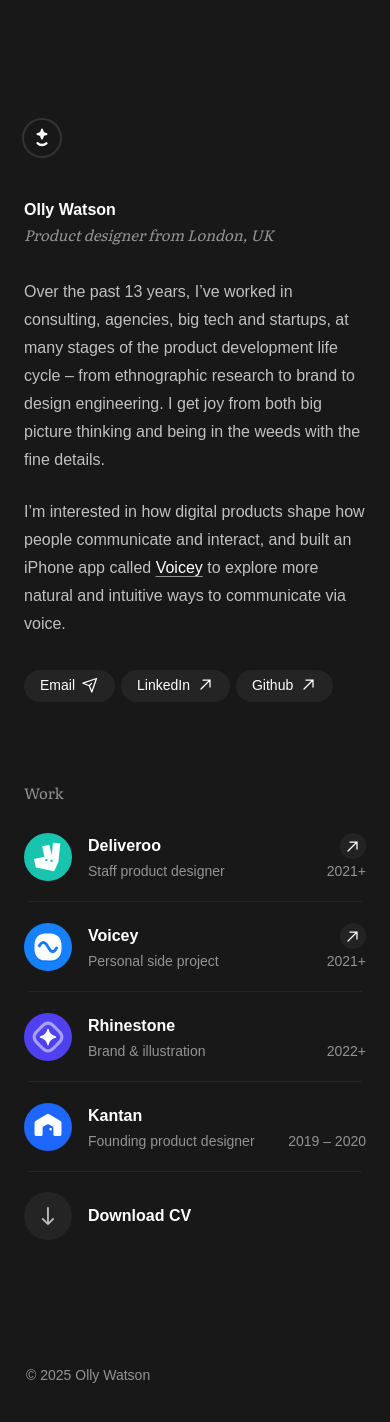
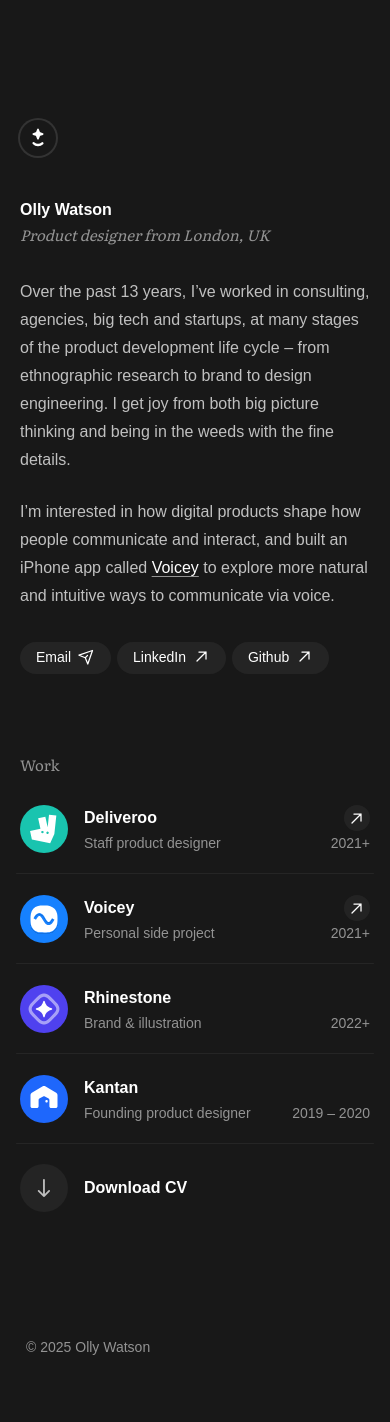
Before and after one commit to ollywatson/ollyw.at, a Next.js app: page / in a window 390 px wide. Shown: the top 1422 px of the page. Built offline with nearby package versions, Linux system fonts and the light colour scheme; a web font is replaced by a local one.

Commit message:
Adjustments for mobile

```diff
--- a/app/page.tsx
+++ b/app/page.tsx
@@ -7,7 +7,7 @@
 export default function Home() {
   return (
     <main>
-      <div className="max-w-[600px] z-10 mx-auto mt-[120px] px-6">
+      <div className="max-w-[600px] z-10 mx-auto mt-[120px] px-5">
         <GlowIcon />
       </div>
       <div className="relative max-w-[600px] z-10 mx-auto mt-10">
--- a/app/projects/[slug]/[slugItem]/page.tsx
+++ b/app/projects/[slug]/[slugItem]/page.tsx
@@ -34,7 +34,7 @@
       {
         content ?
           <div className='w-full mt-20'>
-            <div className='px-6 md:px-[48px] lg:px-[120px] text-base text-primary'>
+            <div className='px-5 md:px-[48px] lg:px-[120px] text-base text-primary'>
               <main>
                 <article className="flex">
                   <Markdown
@@ -52,7 +52,7 @@
                         h1: {
                           component: 'h1',
                           props: {
-                            className: 'text-headline font-serif italic text-primary xl:ml-[740px] 2xl:ml-[912px] pb-2 xl:pr10 2xl:pr-20', // Tailwind classes
+                            className: 'text-headline md:text-headline-md font-serif italic text-primary xl:ml-[740px] 2xl:ml-[912px] pb-2 xl:pr10 2xl:pr-20', // Tailwind classes
                           },
                         },
 
--- a/components/footer.tsx
+++ b/components/footer.tsx
@@ -9,7 +9,7 @@
 const Footer: React.FC<FooterProps> = ({ isFullWidth = false }) => {
     return (
         <div className="w-full bg-background mt-[78px]">
-            <div className={`flex items-center space-x-[13px] ${isFullWidth ? 'px-6 md:px-[48px] lg:px-[120px]' : 'max-w-[600px]'} z-10 mx-auto pb-[120px] p-[26px]`}>
+            <div className={`flex items-center space-x-[13px] ${isFullWidth ? 'px-5 md:px-[48px] lg:px-[120px]' : 'max-w-[600px]'} z-10 mx-auto pb-[120px] p-[26px]`}>
                 <p className="text-tertiary text-sm">© 2025 Olly Watson</p>
             </div>
         </div>
--- a/components/glowicon.tsx
+++ b/components/glowicon.tsx
@@ -187,7 +187,7 @@
                     </div>
                 </div>
                 {isOpen && (
-                    <div ref={tooltipRef} className="tooltip text-sm text-medium rounded-full bg-selectorBg px-4 pt-2 pb-[10px] space-x-1 mr-6">
+                    <div ref={tooltipRef} className="tooltip text-sm text-medium rounded-full bg-selectorBg px-4 pt-2 pb-[10px] space-x-1 md:mr-6">
                         <span className="text-sm text-tertiary font-medium">GPT3.5 </span>
                         <span><HoverFact /></span>
                         <span className="tooltip-cursor"></span>
--- a/components/hoverfact.tsx
+++ b/components/hoverfact.tsx
@@ -23,8 +23,8 @@
         } else {
           // ✅ Get user's location
           const locationResponse = await axios.get("https://ipapi.co/json/");
-          const city = locationResponse.data.city;
-          context = `in ${city}`;
+          const region = locationResponse.data.region; // Assuming 'region' gives the nearest major city
+          context = `in ${region}`;
         }
 
         // ✅ OpenAI prompt with dynamic context
--- a/components/profile.tsx
+++ b/components/profile.tsx
@@ -9,7 +9,7 @@
 
 const Profile = () => {
     return (
-        <div className="px-6">
+        <div className="px-5">
             <div className="space-y-0">
                 {/* <p className="pr-8 text-headline md:text-headline-md font-serif text-secondary"><span className="text-primary">Olly Watson</span> is a product designer from the UK, currently working at <Link href="https://www.deliveroo.design/" className="inline-link text-primary">Deliveroo</ Link>.</p> */}
                 {/* <p className="pr-8 text-base text-secondary"><span className="text-primary">Olly Watson</span> is a product designer from the UK, currently working at <Link href="https://www.deliveroo.design/" className="inline-link text-primary">Deliveroo</ Link>.</p> */}
--- a/components/projectbox.tsx
+++ b/components/projectbox.tsx
@@ -6,13 +6,13 @@
     const projects = await parseContent();
 
     return (
-        <div className="mt-2 px-1 overflow-hidden group">
+        <div className="mt-2 overflow-hidden group">
             {projects?.map((project, index) => (
                 <div key={project.id} className="relative">
                     <ProjectRow project={project} />
                     {index !== projects.length - 1 && (
                         <div className="absolute bottom-0 left-0 right-0 h-[1px] opacity-100 group-hover:opacity-0 transition-opacity duration-300">
-                            <div className="mx-6 h-full bg-borderLight opacity-50 rounded-full" />
+                            <div className="mx-4 h-full bg-borderLight opacity-50 rounded-full" />
                         </div>
                     )}
                 </div>
--- a/components/recentwork.tsx
+++ b/components/recentwork.tsx
@@ -4,7 +4,7 @@
 const RecentWorkSection = () => {
     return (
         <div className="mt-20">
-            <p className="text-serif-adjust text-tertiary font-serif px-6">Work</p>
+            <p className="text-serif-adjust text-tertiary font-serif px-5">Work</p>
             <ProjectBox />
         </div>
     );
--- a/components/topnav.tsx
+++ b/components/topnav.tsx
@@ -63,7 +63,7 @@
     };
 
     return (
-        <div className={`w-full pt-[120px] px-6 pb-4 md:px-[48px] lg:px-[120px] bg-background space-y-2 ${isSticky ? 'sticky top-[-140px]' : ''}`}>
+        <div className={`w-full pt-[120px] px-5 pb-4 md:px-[48px] lg:px-[120px] bg-background space-y-2 ${isSticky ? 'sticky top-[-140px]' : ''}`}>
             <p className={`text-base font-semibold text-primary ${isSticky ? 'opacity-0' : ''}`}>{projectData[0].name}</p>
             <div className="relative">
                 <p className={`hidden xl:block w-full text-sm text-tertiary absolute text-center pt-1 ${isSticky ? 'opacity-100' : 'opacity-0'}`}><span className="font-semibold pr-1">Olly Watson</span>  /  <span className="font-semibold text-primary pl-1">{projectData[0].name}</span></p>
--- a/tailwind.config.ts
+++ b/tailwind.config.ts
@@ -31,8 +31,8 @@
         'sm': ['14px', '22px'],
         'sm-reading': ['14px', '24px'],
         'caption': ['12px', '16px'],
-        'headline': ['24px', '40px'],
-        'headline-md': ['26px', '36px'],
+        'headline': ['20px', '32px'],
+        'headline-md': ['24px', '40px'],
         'serif-adjust': ['15px', '22px'],
       },
       backgroundImage: {
```
